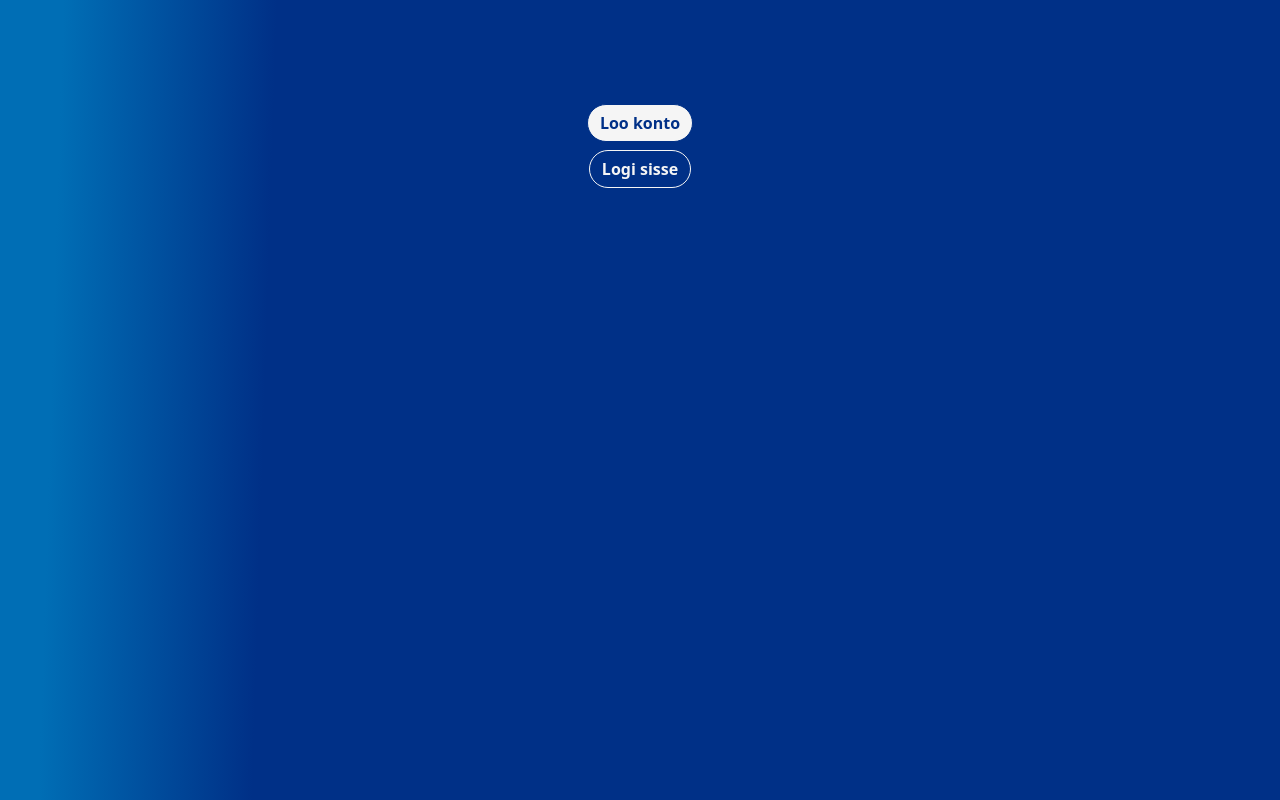
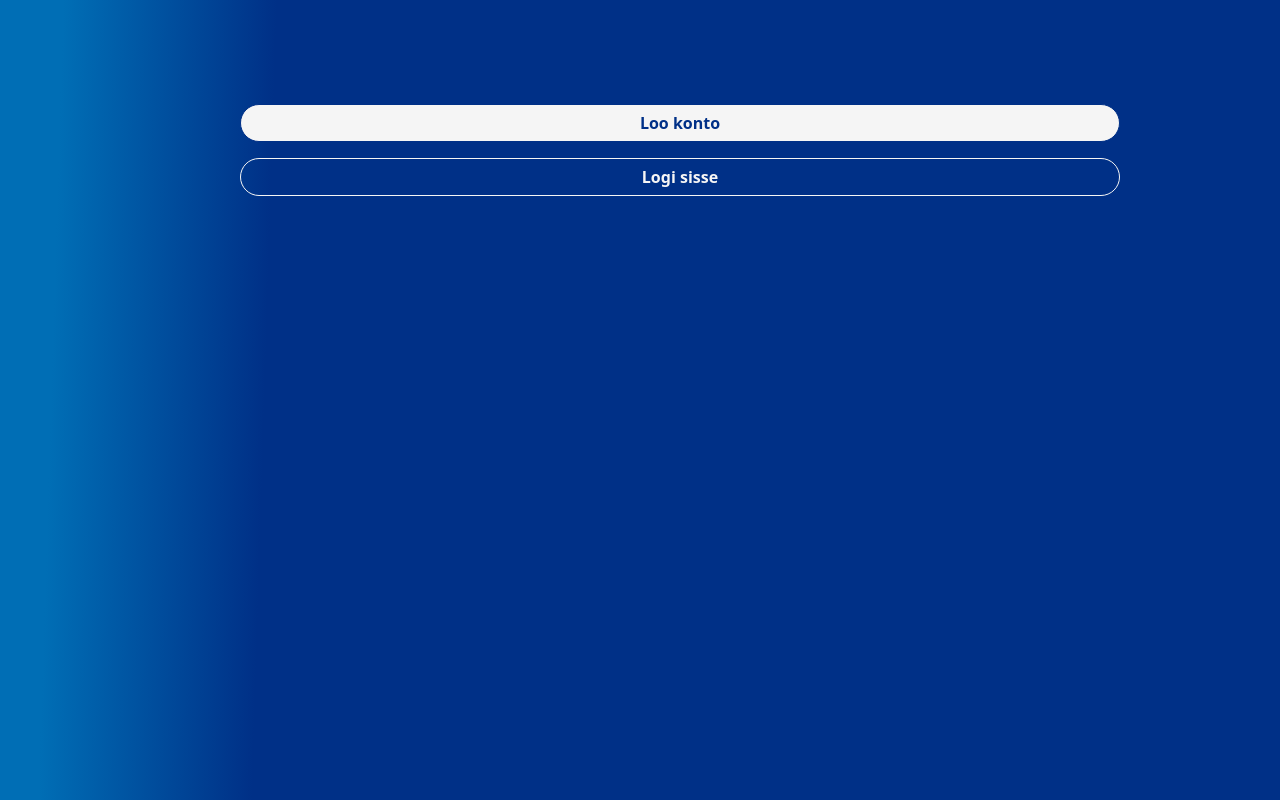
Before and after one commit to saskiab06/signup-app, a React (Create React App) app: page / in a window 1280 px wide. Built offline with nearby package versions, Linux system fonts and the light colour scheme.

Commit message:
Add bird icon to white button and hover effect to buttons

```diff
--- a/src/styles/bootstrap/scss/_buttons.scss
+++ b/src/styles/bootstrap/scss/_buttons.scss
@@ -1,3 +1,14 @@
 .btn {
-  width: 61.11%; // = ~200px when width is 360px
+  min-width: 61.11vw;
+  max-width: 61.11vw; // = ~200px when width is 360px
+  will-change: transform;
+  transition: transform 0.25s;
+
+  &:hover {
+    transform: scale(1.1);
+
+    + .bird-icon {
+      transform: translate(-2vw, -0.8vw) scale(1.1);
+    }
+  }
 }
--- a/src/styles/bootstrap/scss/_front-page.scss
+++ b/src/styles/bootstrap/scss/_front-page.scss
@@ -1,3 +1,11 @@
 .frontpage__btns {
   top: 43.75vh;
 }
+
+.bird-icon {
+  background-image: url("../../icons/Icon-bird.svg");
+  background-repeat: no-repeat;
+  top: -4.8vw;
+  will-change: transform;
+  transition: transform 0.25s;
+}
--- a/src/views/FrontPage.jsx
+++ b/src/views/FrontPage.jsx
@@ -4,22 +4,28 @@ import { Link } from "react-router-dom";
 const FrontPage = () => {
   return (
     <div className="frontpage__btns position-relative d-flex flex-column align-items-center">
+      <div className="row flex-row-reverse justify-content-center w-75">
         <Link
           to="/signup"
-        className="mb-2 btn rounded-pill fw-bold
+          className="col mb-3 ms-n1 btn rounded-pill fw-bold
              bg-light text-primary border-primary"
           aria-label="loo konto"
         >
           Loo konto
         </Link>
+        <span className="col-1 bird-icon position-relative"></span>
+      </div>
+      <div className="row flex-row-reverse justify-content-center w-75">
         <Link
           to="/"
-        className="mb-2 btn rounded-pill fw-bold
+          className="col ms-n1 btn rounded-pill fw-bold
           bg-transparent text-light border-light"
           aria-label="logi sisse"
         >
           Logi sisse
         </Link>
+        <span className="col-1"></span>
+      </div>
     </div>
   );
 };
```
Also changed, not shown: src/styles/icons/Icon-bird.svg (added). Lines whose indentation alone changed are shown as unchanged.
